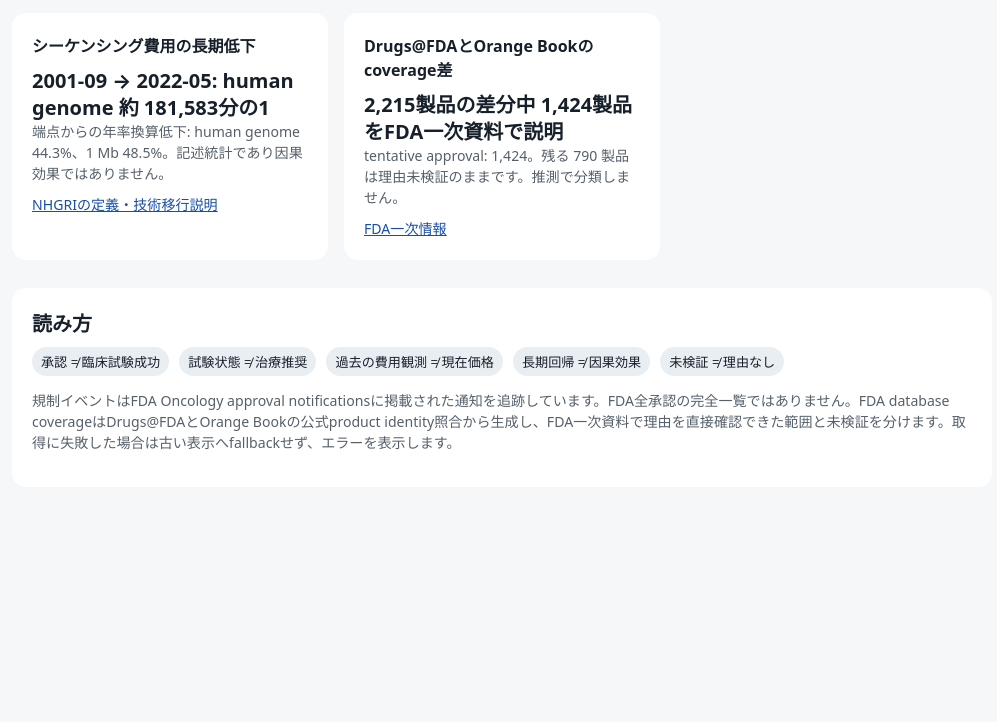
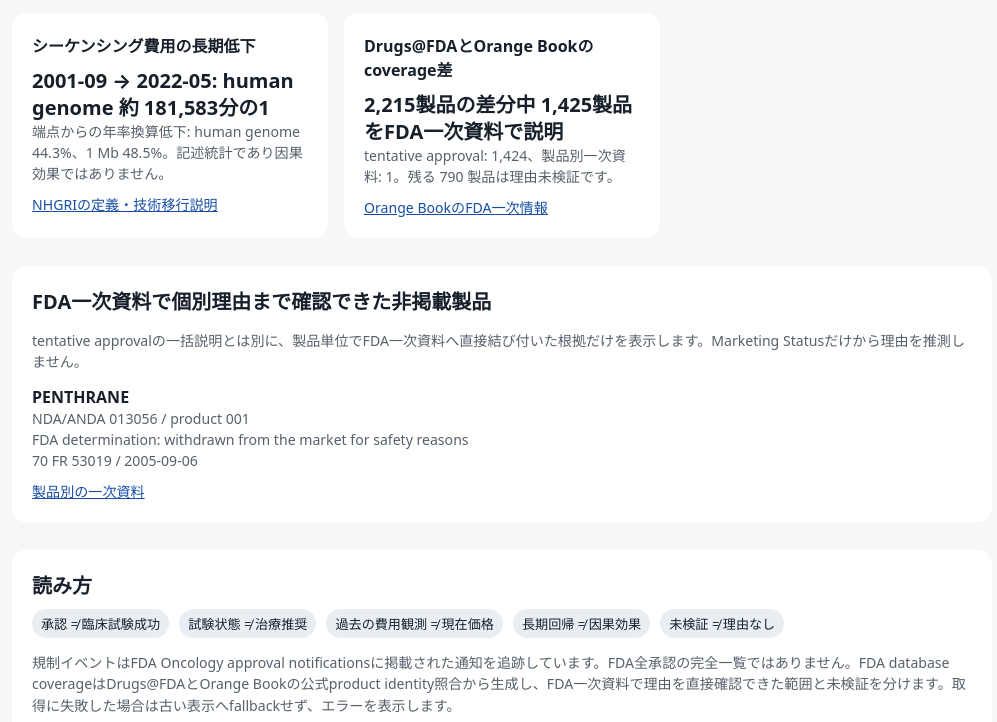
Before and after one commit to KAFKA2306/multiomics, a plain HTML site: page public/index.html in a window 1280 px wide. Shown: the part 655-1377 px from the top of the page, without its empty margins (138-1135 px from the left). Before the commit the page ends 1206 px from the top, so only its background shows below. Drawn offline with Linux system fonts and the light colour scheme; files whose address does not match are found by name.

Commit message:
FDA製品別の一次資料根拠を公開ページで利用する (#35)
* feat: FDA非掲載の一次資料根拠を公開面で利用する

* test: FDA製品別根拠の公開利用を固定する

```diff
--- a/public/index.html
+++ b/public/index.html
@@ -6,7 +6,7 @@
   <meta name="description" content="Multiomicsの一次情報付き観測事実を確認する公開ダッシュボード">
   <title>Multiomics — 確認済みの変化</title>
   <style>
-    :root{font-family:system-ui,-apple-system,BlinkMacSystemFont,"Segoe UI",sans-serif;color:#17202a;background:#f6f7f8}body{margin:0}main{max-width:980px;margin:auto;padding:32px 20px 64px}.eyebrow{font-size:.82rem;color:#56606b}.hero{background:#fff;border-radius:18px;padding:28px;box-shadow:0 8px 28px rgba(0,0,0,.06)}h1{font-size:clamp(2rem,5vw,3.4rem);line-height:1.05;margin:.2em 0}.lead{font-size:1.05rem;line-height:1.7;max-width:760px}.grid{display:grid;grid-template-columns:repeat(auto-fit,minmax(240px,1fr));gap:16px;margin-top:20px}.card{background:#fff;border-radius:14px;padding:20px}.card h2{font-size:1rem;margin:0 0 10px}.value{font-size:1.25rem;font-weight:700;line-height:1.35}.meta{font-size:.88rem;color:#56606b;line-height:1.5}.source{display:inline-block;margin-top:10px}.notice{margin-top:20px;padding:14px 16px;border-radius:10px;background:#fff4d6}.error{background:#ffe8e8}.section{margin-top:28px}.section h2{font-size:1.25rem}.row{display:flex;gap:10px;flex-wrap:wrap}.pill{background:#e9eef3;padding:5px 9px;border-radius:999px;font-size:.82rem}a{color:#174ea6}code{background:#eef1f4;padding:2px 5px;border-radius:4px}@media(max-width:520px){main{padding:18px 14px 40px}.hero{padding:20px}}
+    :root{font-family:system-ui,-apple-system,BlinkMacSystemFont,"Segoe UI",sans-serif;color:#17202a;background:#f6f7f8}body{margin:0}main{max-width:980px;margin:auto;padding:32px 20px 64px}.eyebrow{font-size:.82rem;color:#56606b}.hero{background:#fff;border-radius:18px;padding:28px;box-shadow:0 8px 28px rgba(0,0,0,.06)}h1{font-size:clamp(2rem,5vw,3.4rem);line-height:1.05;margin:.2em 0}.lead{font-size:1.05rem;line-height:1.7;max-width:760px}.grid{display:grid;grid-template-columns:repeat(auto-fit,minmax(240px,1fr));gap:16px;margin-top:20px}.card{background:#fff;border-radius:14px;padding:20px}.card h2{font-size:1rem;margin:0 0 10px}.value{font-size:1.25rem;font-weight:700;line-height:1.35}.meta{font-size:.88rem;color:#56606b;line-height:1.5}.source{display:inline-block;margin-top:10px}.notice{margin-top:20px;padding:14px 16px;border-radius:10px;background:#fff4d6}.error{background:#ffe8e8}.section{margin-top:28px}.section h2{font-size:1.25rem}.row{display:flex;gap:10px;flex-wrap:wrap}.pill{background:#e9eef3;padding:5px 9px;border-radius:999px;font-size:.82rem}.evidence-list{display:grid;gap:12px;margin-top:14px}.evidence-item{border-top:1px solid #e3e7eb;padding-top:12px}.evidence-item:first-child{border-top:0;padding-top:0}a{color:#174ea6}code{background:#eef1f4;padding:2px 5px;border-radius:4px}@media(max-width:520px){main{padding:18px 14px 40px}.hero{padding:20px}}
   </style>
 </head>
 <body>
@@ -25,6 +25,12 @@
     <article class="card"><h2>シーケンシング費用の保存済み観測</h2><div id="seq" class="value">—</div><div id="seqMeta" class="meta"></div></article>
     <article class="card"><h2>シーケンシング費用の長期低下</h2><div id="seqTrend" class="value">—</div><div id="seqTrendMeta" class="meta"></div></article>
     <article class="card"><h2>Drugs@FDAとOrange Bookのcoverage差</h2><div id="coverage" class="value">—</div><div id="coverageMeta" class="meta"></div></article>
+  </section>
+
+  <section class="section card" aria-labelledby="coverageEvidenceTitle">
+    <h2 id="coverageEvidenceTitle">FDA一次資料で個別理由まで確認できた非掲載製品</h2>
+    <p class="meta">tentative approvalの一括説明とは別に、製品単位でFDA一次資料へ直接結び付いた根拠だけを表示します。Marketing Statusだけから理由を推測しません。</p>
+    <div id="coverageEvidence" class="evidence-list"><div class="meta">データを読み込み中…</div></div>
   </section>
 
   <section class="section card">
@@ -61,11 +67,16 @@ Promise.all([
     const m=mbTrend.endpoint_summary;
     $('seqTrend').textContent=`${g.first_period} → ${g.last_period}: human genome 約 ${Math.round(g.fold_reduction).toLocaleString()}分の1`;
     $('seqTrendMeta').innerHTML=`端点からの年率換算低下: human genome ${g.annualized_cost_reduction_percent.toFixed(1)}%、1 Mb ${m.annualized_cost_reduction_percent.toFixed(1)}%。記述統計であり因果効果ではありません。<br>${link(analysis.method_source_url,'NHGRIの定義・技術移行説明')}`;
-    const explained=coverage.fda_documented_absence?.tentative_approval_products;
+    const tentative=coverage.fda_documented_absence?.tentative_approval_products;
+    const productEvidence=coverage.fda_documented_absence?.product_specific_primary_evidence||[];
     const remaining=coverage.remaining_unverified_products;
-    if(!Number.isInteger(explained)||!Number.isInteger(remaining)) throw new Error('FDA coverage evidenceが不足しています');
-    $('coverage').textContent=`${coverage.drugsfda_only_products.toLocaleString()}製品の差分中 ${explained.toLocaleString()}製品をFDA一次資料で説明`;
-    $('coverageMeta').innerHTML=`tentative approval: ${explained.toLocaleString()}。残る ${remaining.toLocaleString()} 製品は理由未検証のままです。推測で分類しません。<br>${link(coverage.fda_documented_absence.source_url,'FDA一次情報')}`;
+    if(!Number.isInteger(tentative)||!Number.isInteger(remaining)||!Array.isArray(productEvidence)) throw new Error('FDA coverage evidenceが不足しています');
+    const documented=tentative+productEvidence.length;
+    if(documented+remaining!==coverage.drugsfda_only_products) throw new Error('FDA coverage evidenceの件数が整合しません');
+    $('coverage').textContent=`${coverage.drugsfda_only_products.toLocaleString()}製品の差分中 ${documented.toLocaleString()}製品をFDA一次資料で説明`;
+    $('coverageMeta').innerHTML=`tentative approval: ${tentative.toLocaleString()}、製品別一次資料: ${productEvidence.length.toLocaleString()}。残る ${remaining.toLocaleString()} 製品は理由未検証です。<br>${link(coverage.fda_documented_absence.source_url,'Orange BookのFDA一次情報')}`;
+    if(productEvidence.length===0){$('coverageEvidence').innerHTML='<div class="meta">製品単位で確定した一次資料根拠はまだありません。</div>';}
+    else{$('coverageEvidence').innerHTML=productEvidence.map(e=>`<article class="evidence-item"><strong>${e.drug_name}</strong><div class="meta">NDA/ANDA ${e.application_number} / product ${e.product_number}<br>FDA determination: ${e.fda_determination}<br>${e.source_document} / ${e.source_publication_date}<br>${link(e.source_url,'製品別の一次資料')}</div></article>`).join('');}
   })
   .catch(err=>{$('asof').textContent='正準データまたは派生分析を取得できませんでした。';$('error').hidden=false;$('error').textContent=`表示を停止しました: ${err.message}`;});
 </script>
```
Also changed, not shown: 1 other file.
